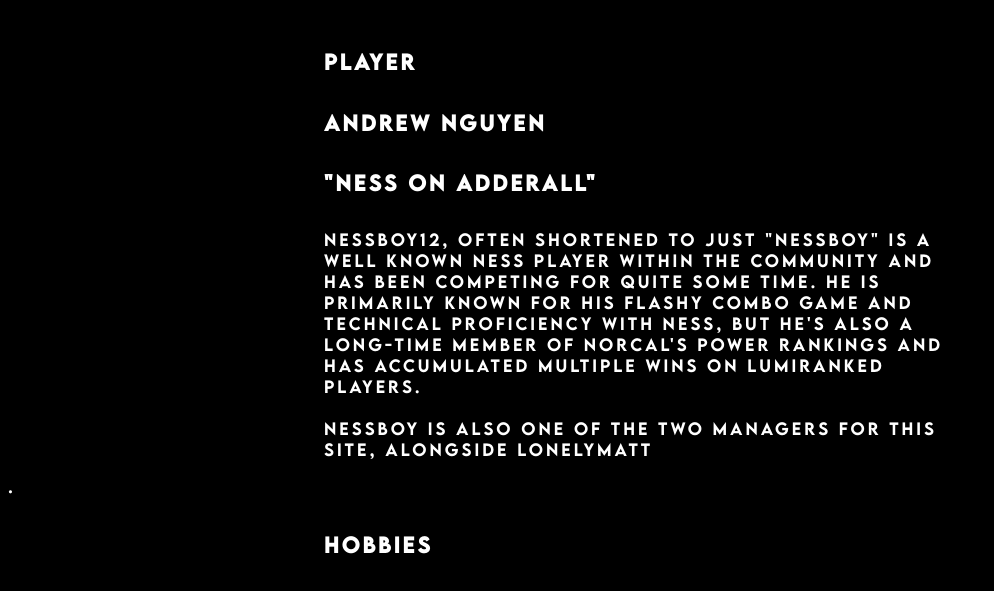
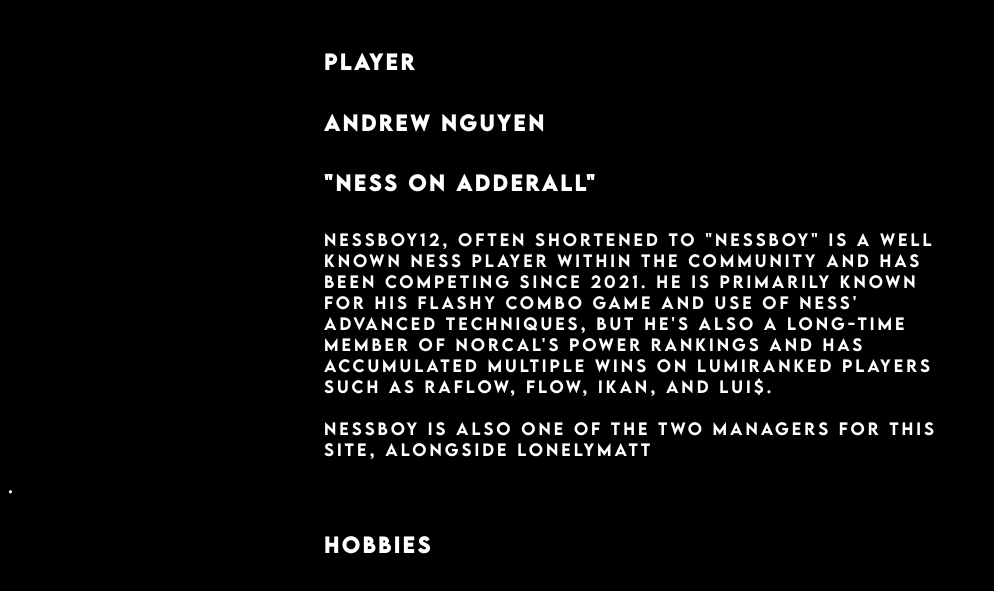
Before and after one commit to pkflash/saltesports, a Django app: page /salt/members/nessboy12 in a window 1280 px wide. Shown: the part 538-1129 px from the top of the page, without its empty margins (0-994 px from the left). Run offline with Django 5.2, Linux system fonts and the light colour scheme.

Commit message:
Added wins to Nessboy page

```diff
--- a/salt/templates/salt/members/nessboy12.html
+++ b/salt/templates/salt/members/nessboy12.html
@@ -6,9 +6,9 @@
         <h5>player</h5>
         <h5>andrew nguyen</h5>
         <h5>"ness on adderall"</h5>
-            <p>nessboy12, often shortened to just "nessboy" is a well known ness player within the community and has been competing for quite some time.
-                he is primarily known for his flashy combo game and technical proficiency with ness, but he's also a long-time member of NorCal's power rankings and has
-                accumulated multiple wins on lumiranked players. <br/> <br/>
+            <p>nessboy12, often shortened to "nessboy" is a well known ness player within the community and has been competing since 2021.
+                he is primarily known for his flashy combo game and use of ness' advanced techniques, but he's also a long-time member of NorCal's power rankings and has
+                accumulated multiple wins on lumiranked players such as Raflow, Flow, Ikan, and Lui$. <br/> <br/>
 
                 nessboy is also one of the two managers for this site, alongside <a href="{% url 'salt_app:lonelymatt' %}">lonelymatt</a></p>.
             <h5>hobbies</h5>
```
